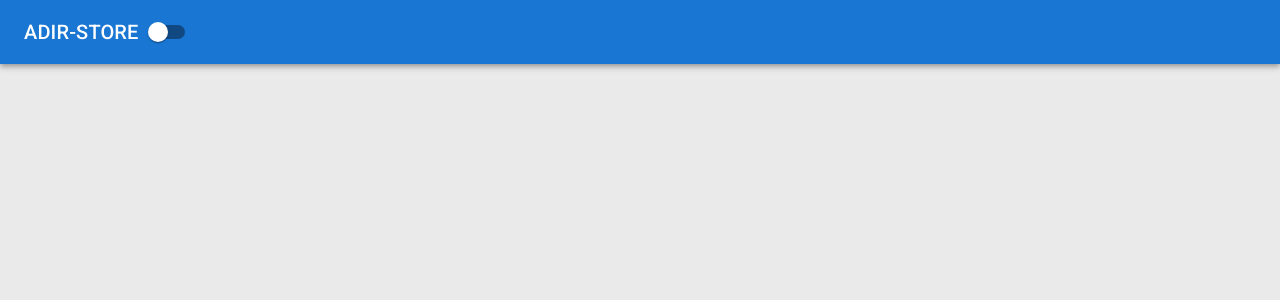
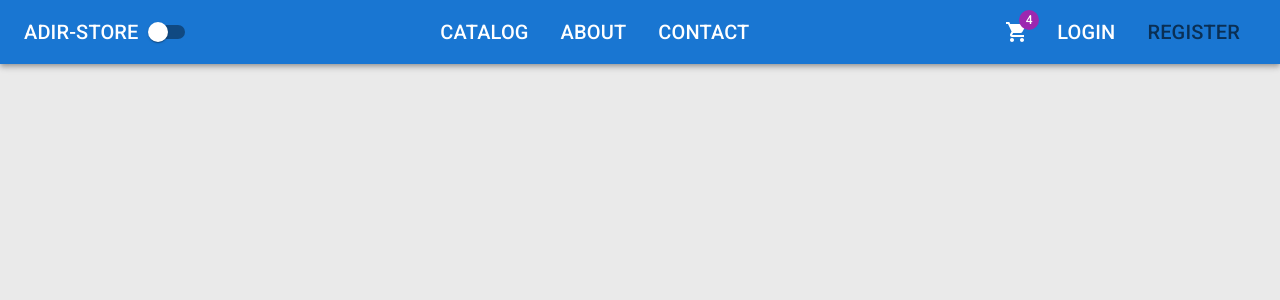
Before and after one commit to AdirNoyman/ReStore, a React (Create React App) app in the folder client/: page /register in a window 1280 px wide. Before the commit this address had no page. Shown: the top 300 px of the page. Built offline with nearby package versions, Linux system fonts and the light colour scheme.

Commit message:
Style and edit the header navbar links

```diff
--- a/client/src/app/layout/Header.tsx
+++ b/client/src/app/layout/Header.tsx
@@ -1,20 +1,98 @@
-import { AppBar, Toolbar, Typography, Switch } from '@mui/material';
+import { ShoppingCart } from '@mui/icons-material';
+import {
+	AppBar,
+	Toolbar,
+	Typography,
+	Switch,
+	List,
+	ListItem,
+	IconButton,
+	Badge,
+	Box,
+} from '@mui/material';
+import { color } from '@mui/system';
+import { NavLink } from 'react-router-dom';
 
 interface Props {
 	darkMode: boolean;
 	handleThemeChange: () => void;
 }
 
+const midlinks = [
+	{ title: 'catalog', path: '/catalog' },
+	{ title: 'about', path: '/about' },
+	{ title: 'contact', path: '/contact' },
+];
+const rightlinks = [
+	{ title: 'login', path: '/login' },
+	{ title: 'register', path: '/register' },
+];
+
+const navStyles = {
+	color: 'inherit',
+	textDecoration: 'none',
+	typography: 'h6',
+	'&:hover': {
+		color: 'grey.500',
+	},
+	'&.active': {
+		color: 'text.secondary',
+	},
+};
+
 const Header = ({ darkMode, handleThemeChange }: Props) => {
 	return (
 		<AppBar position='sticky' sx={{ mb: 4 }}>
-			<Toolbar>
-				<Typography variant='h6'>ADIR-STORE</Typography>
-				<Switch
-					checked={darkMode}
-					onChange={handleThemeChange}
-					inputProps={{ 'aria-label': 'controlled' }}
-				/>
+			<Toolbar
+				sx={{
+					display: 'flex',
+					justifyContent: 'space-between',
+					alignItems: 'center',
+				}}>
+				<Box display='flex' alignItems='center'>
+					<Typography
+						variant='h6'
+						component={NavLink}
+						to={'/'}
+						sx={navStyles}>
+						ADIR-STORE
+					</Typography>
+					<Switch
+						checked={darkMode}
+						onChange={handleThemeChange}
+						inputProps={{ 'aria-label': 'controlled' }}
+					/>
+				</Box>
+
+				<List sx={{ display: 'flex' }}>
+					{midlinks.map(({ title, path }) => (
+						<ListItem
+							component={NavLink}
+							to={path}
+							key={path}
+							sx={navStyles}>
+							{title.toUpperCase()}
+						</ListItem>
+					))}
+				</List>
+				<Box display='flex' alignItems='center'>
+					<IconButton size='large' sx={{ color: 'inherit' }}>
+						<Badge badgeContent={4} color='secondary'>
+							<ShoppingCart />
+						</Badge>
+					</IconButton>
+					<List sx={{ display: 'flex' }}>
+						{rightlinks.map(({ title, path }) => (
+							<ListItem
+								component={NavLink}
+								to={path}
+								key={path}
+								sx={navStyles}>
+								{title.toUpperCase()}
+							</ListItem>
+						))}
+					</List>
+				</Box>
 			</Toolbar>
 		</AppBar>
 	);
```
